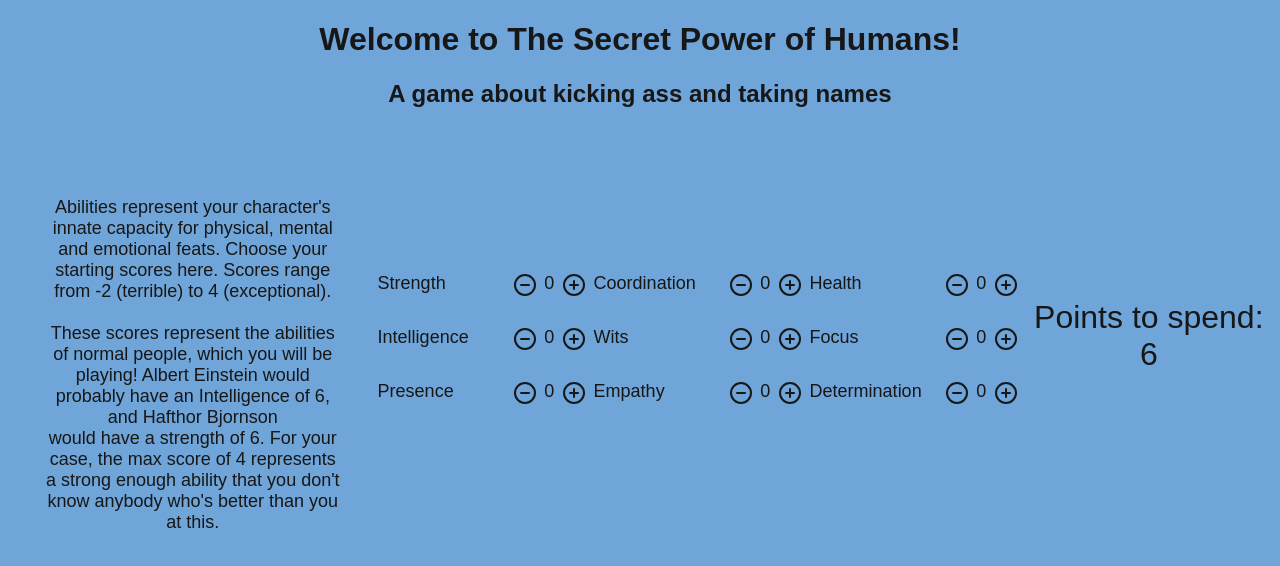
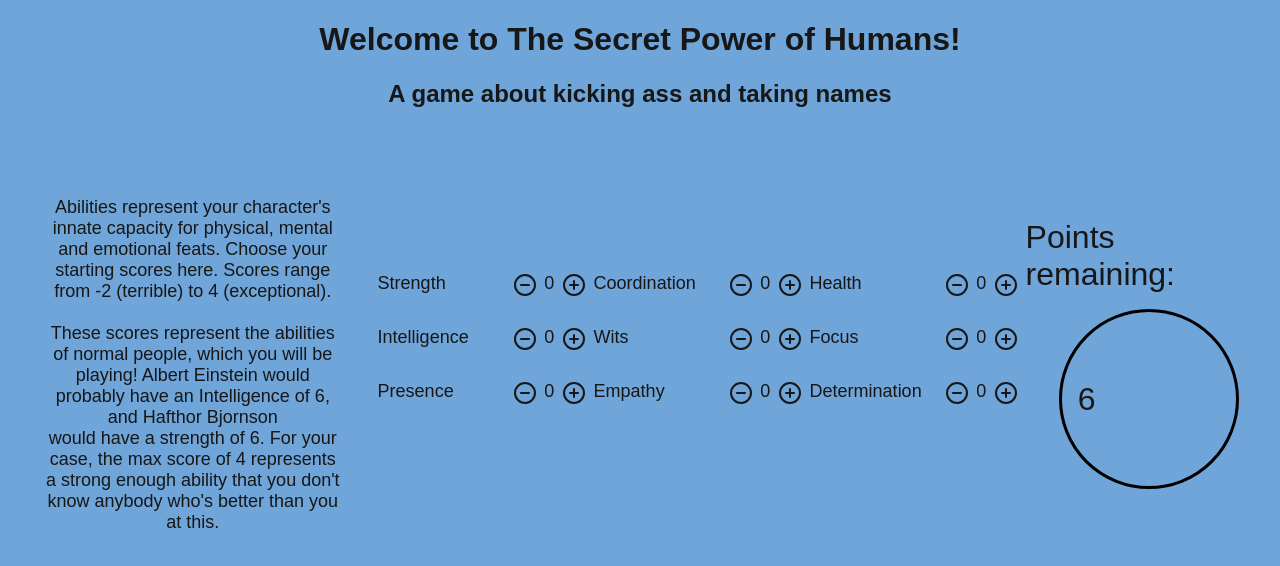
Before and after one commit to jamcentire/the-secret-power-of-humans, a Next.js app: page / in a window 1280 px wide. Shown: the top 566 px of the page. Built offline with nearby package versions, Linux system fonts and the light colour scheme.

Commit message:
Small styling update of available pts ct

```diff
--- a/app/AvailablePoints.css
+++ b/app/AvailablePoints.css
@@ -1,14 +1,22 @@
 .available-points-container {
     display: grid;
     grid-template-rows: 1fr 2fr;
+    justify-items: center;
 }
 
 .available-points-text {
     font-size: xx-large;
-    text-align: center;
+    padding-bottom: 0.5em;
 }
 
 .available-points-value {
+    display: inline-flex;
+    align-items: center;
+    width: fit-content;
+    aspect-ratio: 1 / 1;
+
+    border: 0.1em solid black;
     font-size: xx-large;
-    text-align: center;
+    border-radius: 50%;
+    padding: 0.5em;
 }
--- a/app/AvailablePoints.tsx
+++ b/app/AvailablePoints.tsx
@@ -9,7 +9,7 @@ interface AvailablePointsProps {
 export const AvailablePoints = (props: AvailablePointsProps) => {
   return (
     <div className='available-points-container'>
-      <div className='available-points-text'>Points to spend:</div>
+      <div className='available-points-text'>Points remaining:</div>
       <div className='available-points-value'>{props.availablePoints}</div>
     </div>
   )
```
